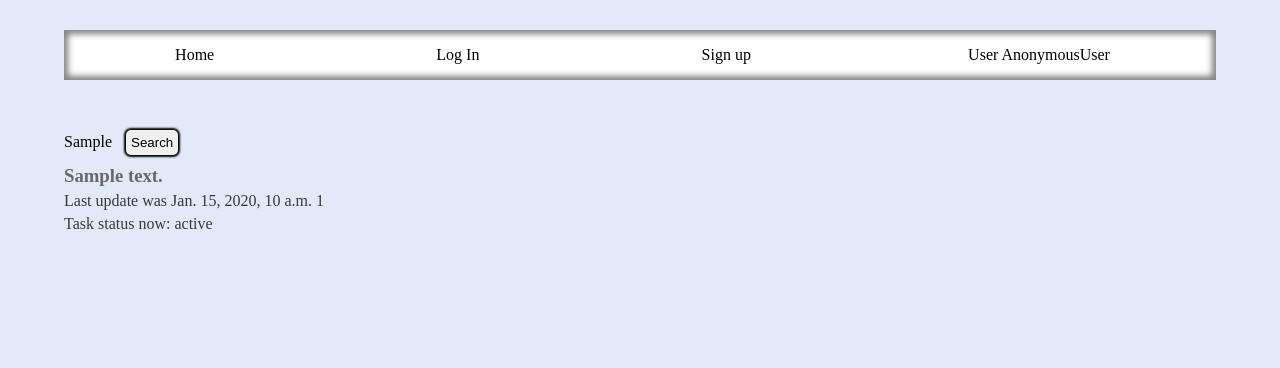
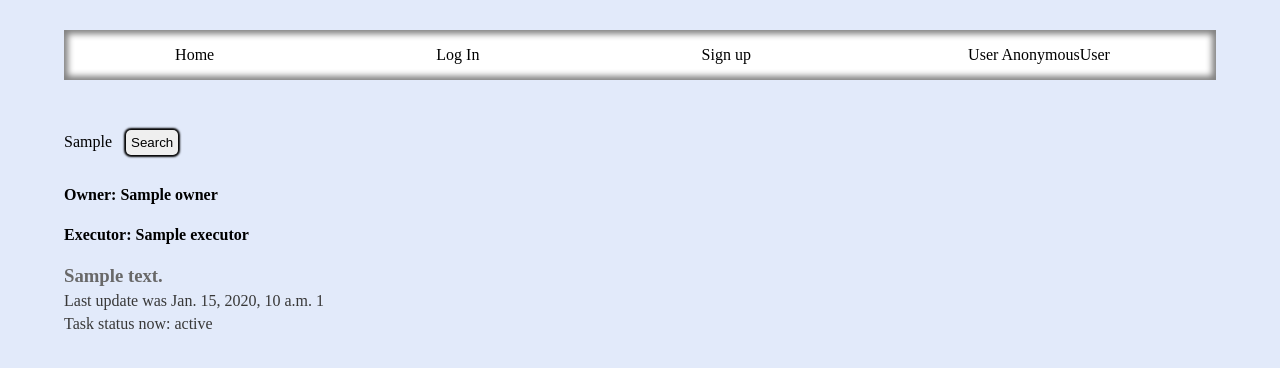
Before and after one commit to Deirish/Graduate-Work, a Django app: template templates/search_task.html in a window 1280 px wide. Shown: the top 368 px of the page. Run offline with Django 4.2, Linux system fonts and the light colour scheme; the template is opened without the code that fills it: most values are stand-ins (such as "Sample title", 1, 10 or a date in 2020).

Commit message:
final commit

```diff
--- a/myapp/api/authentication.py
+++ b/myapp/api/authentication.py
@@ -12,7 +12,7 @@ class TokenExpiredAuthentication(TokenAuthentication):
             user, token = authenticate
         else:
             return authenticate
-        if not user.is_staff:
+        if not user.is_superuser:
             if (timezone.now() - token.created).seconds > settings.TIME_TOKEN:
                 token.delete()
                 message = "Your token is not working! Create a new one."
--- a/myapp/api/resources.py
+++ b/myapp/api/resources.py
@@ -51,7 +51,7 @@ class TaskChangeAPIView(generics.RetrieveAPIView):
                     if user == obj.owner == executor_obj:
                         serializer.save(executor=executor_obj)
                     else:
-                        message = f"Only ADMIN can choose executor! Enter your name '{user}' or 'null'"
+                        message = f"Enter your name '{user}' or 'null'"
                         raise exceptions.PermissionDenied(message)
                 else:
                     serializer.save(executor=executor_obj)
@@ -77,7 +77,7 @@ class TaskStatusChangeAPIView(generics.RetrieveUpdateAPIView):
         request_url = str(serializer.context['request'])
         if user and user.is_authenticated:
             if not user.is_superuser and obj.owner != obj.executor:
-                message = "You cannot change the status! Does this require Admin rights or you must be the owner."
+                message = "You cannot change the status! You must be the owner."
                 raise exceptions.PermissionDenied(message)
             if 'task_up' in request_url:
                 if not user.is_superuser and obj.status == 4 or user.is_superuser and obj.status == 5:
--- a/templates/search_task.html
+++ b/templates/search_task.html
@@ -6,7 +6,9 @@
             <button type="submit">Search</button>
         </form>
         {% for obj in object_list %}
-            <div class="object_task" status = {{ obj.status }}>
+            <div class="object_task">
+                <h4>Owner: {{ obj.owner }}</h4>
+                <h4>Executor: {{ obj.executor }}</h4>
                 <h3>{{ obj.text }}</h3>
                 <p>Last update was {{ obj.date_update }} {{ obj.id }}</p>
                 {% if user.is_authenticated %}
```
Also changed, not shown: db.sqlite3.
